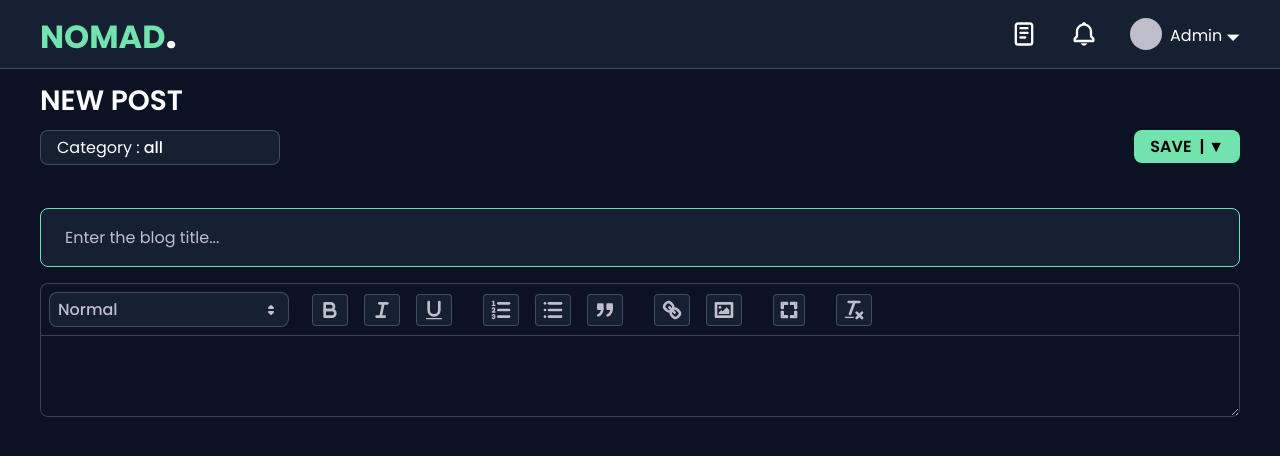
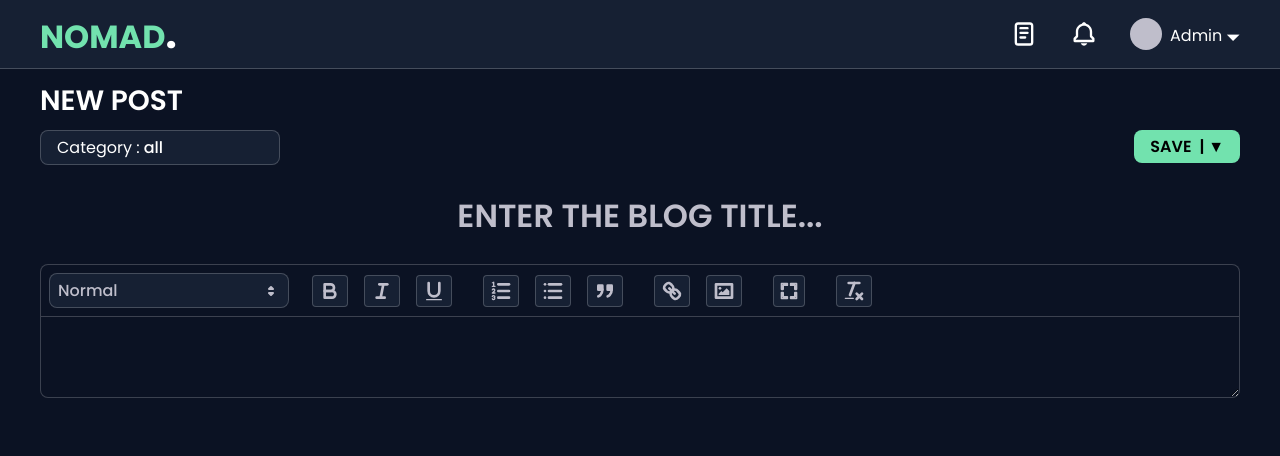
Before and after one commit to SELVAPRASANTH-SELLASAMY/nomad, a React (Create React App) app: page /home/newpost in a window 1280 px wide. Both pictures are taken after a click on the element "CLICK HERE TO EDIT THE TITLE...". Shown: the top 456 px of the page. Built offline with nearby package versions, Linux system fonts and the light colour scheme.

Commit message:
Redesigned the title input

```diff
--- a/src/components/editor/BlogTitle.jsx
+++ b/src/components/editor/BlogTitle.jsx
@@ -12,12 +12,13 @@ function BlogTitle({content,setContent}){
             {
                 editTitle ?
                     <input
+                        style={{marginBlockEnd:'.75em'}}
                         type="text"
                         id="blog-title"
                         name="blog-title"
                         placeholder="Enter the blog title..."
                         onChange={handleTitleChange}
-                        className="fs-4 w-100 ptb-1 plr-15 rounded-05 border-grey-01 trans-border-250 no-outline bg-tile-blue text-white mtb-1"
+                        className="w-100 no-outline no-border no-bg text-white fs-7 font-weight-600 text-centered uppercase pointer"
                         onBlur={()=>setEditTitle(false)}
                         autoFocus
                         value={content.title}
--- a/src/components/login/login.css
+++ b/src/components/login/login.css
@@ -499,6 +499,9 @@ input:disabled,label.disabled-label{
     opacity: .5;
     user-select: none;
 }
+.no-bg{
+    background-color: unset;
+}
 .bg-green{
     background-color: var(--green);
 }
```
